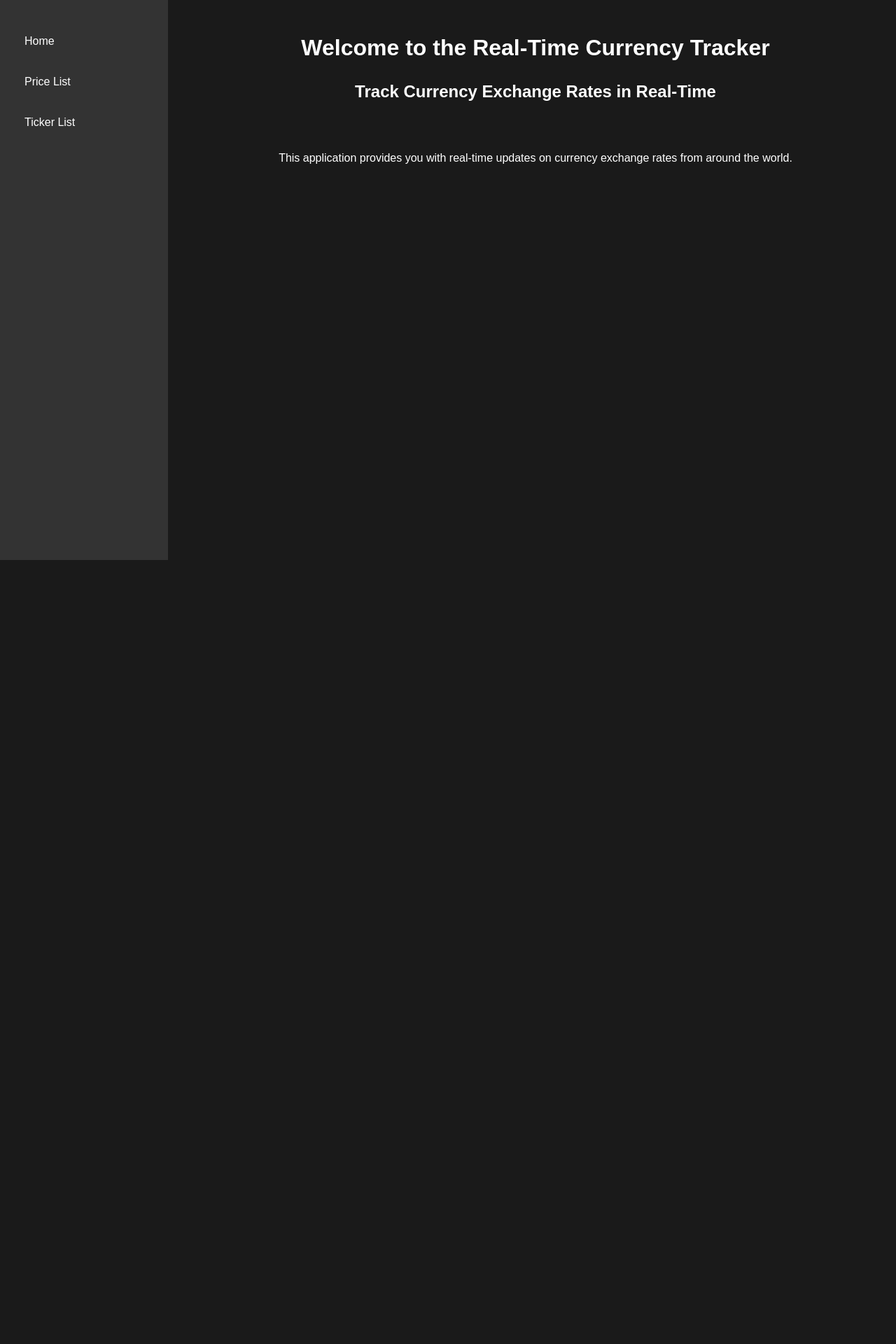
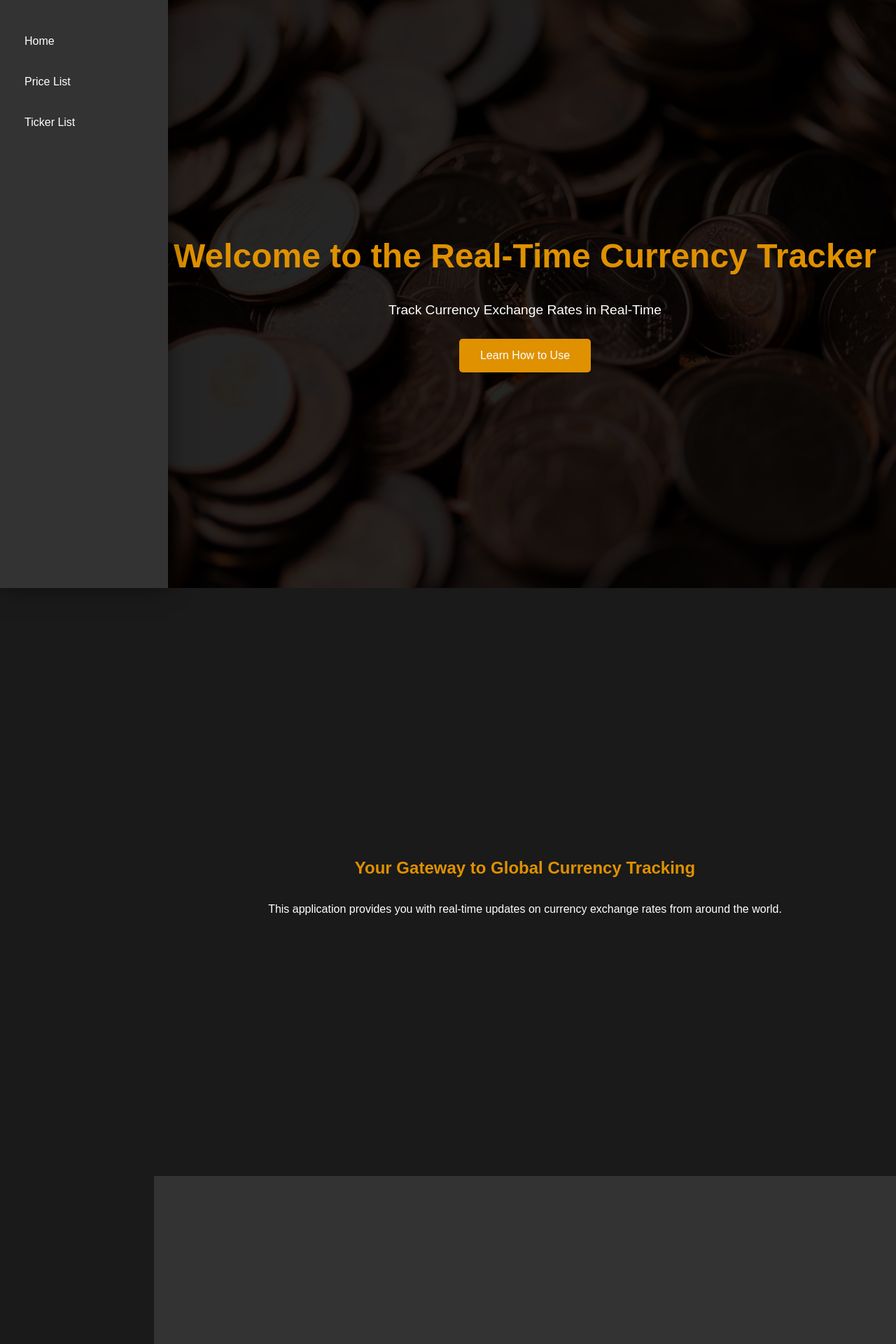
Before and after one commit to aim-Tokinyem/Websocket-MarketData, a Flask app: page /home in a window 1280 px wide. Shown: the top 1920 px of the page at 70% size. Before the commit the page ends 800 px from the top, so only its background shows below. Run offline with Flask 3, Linux system fonts and the light colour scheme; parts of the project's set-up code (start-up, migrations or seed data) failed here and were passed over; some libraries are stand-ins or nearby versions.

Commit message:
updateing home page

```diff
--- a/server/server.py
+++ b/server/server.py
@@ -26,6 +26,16 @@ app = Flask(__name__)
 # jwt = JWTManager(app)
 
 postgres = PostgreStorage(db_config)
+
+
+def validate_ticker_data(currency1, currency2, ticker, postgres, existing_ticker=None):
+    """Validate ticker data for adding or updating."""
+    if not ticker:
+        raise ValueError('Missing required field: Ticker')
+    elif currency1 == currency2:
+        raise ValueError('Currency1 cannot be the same as Currency2')
+    elif postgres.ticker_exists(currency1, currency2, ticker) and ticker != existing_ticker:
+        raise ValueError('Ticker already exists')
 
 @app.route('/price_data')
 def gets_data():
@@ -57,11 +67,17 @@ def ticker_post():
         currency2 = request.json.get('currency2')
         ticker = request.json.get('ticker')
 
+        # Validate data
+        validate_ticker_data(currency1, currency2, ticker, postgres)
+
         data = [currency1,currency2,ticker]
         postgres.insert_ticker(data)
 
         logging.info('Data inserted successfully')
         return jsonify({'message': 'Data inserted successfully'}), 200
+    except ValueError as ve:
+        logging.warning('Validation error: %s', str(ve))
+        return jsonify({'error': str(ve)}), 400
     except Exception as e:
         logging.error('Error inserting ticker data : %s', str(e))
         return jsonify({'error': str(e)}), 500
@@ -96,11 +112,15 @@ def ticker_delete():
 def ticker_update():
     """Update ticker data."""
     try:
-        cur1 = request.json.get('currency1')
-        cur2 = request.json.get('currency2')
+        currency1 = request.json.get('currency1')
+        currency2 = request.json.get('currency2')
         ticker = request.json.get('ticker')
         existing_ticker = request.json.get('existing_ticker')
-        data = [cur1,cur2,ticker,existing_ticker]
+        data = [currency1,currency2,ticker,existing_ticker]
+
+        # Validate data
+        validate_ticker_data(currency1, currency2, ticker, postgres)
+
         postgres.update_ticker(data)
         logging.info("Row with ID %s updated successfully", existing_ticker)
         return jsonify({'message': f"Row with ID {existing_ticker} updated successfully"}), 200
--- a/server/templates/index.html
+++ b/server/templates/index.html
@@ -5,191 +5,219 @@
     <meta name="viewport" content="width=device-width, initial-scale=1.0">
     <title>Live Exchange Rates</title>
     <style>
+        /* General Styles */
         body {
             background-color: #1a1a1a;
             color: #ffffff;
-            font-family: Arial, sans-serif;
+            font-family: 'Arial', sans-serif;
             margin: 0;
             padding: 0;
+            overflow-x: hidden;
         }
         h1, h2, h3, h4 {
             text-align: center;
             margin-top: 30px;
+            color: #df9100;
         }
-        label {
-            display: block;
-            margin-top: 10px;
-        }
-        input[type="text"],
-        select,
-        button {
-            padding: 8px;
-            border-radius: 4px;
-            border: 1px solid #555;
-            background-color: #333;
-            color: #fff;
-        }
-        input[type="text"]:focus,
-        select:focus {
-            outline: none;
+        .link {
+            text-decoration: none;
+            font-weight: bold;
+            color: #df9100;
         }
 
-        .container {
-            text-align: right;
-            padding: 10px;
-            margin-right: 10px;
+        /* Navbar Placeholder */
+        #navbar {
+            background-color: #2a2a2a;
+            z-index: 2;
+            /* padding: 10px;
+            text-align: center; */
         }
-        #filter-container {
+
+        /* Full-screen Sections */
+        .hero-section, .container, .how-to-section {
+            height: 100vh; /* Each section takes up 100% of the viewport height */
             display: flex;
             justify-content: center;
             align-items: center;
-            margin-bottom: 20px;
+            flex-direction: column;
+            text-align: center;
+            padding: 20px;
         }
-        #filter-container label {
-            margin: 0 10px;
-        }
-        #filter-container input {
-            padding: 10px;
-            margin: 0 10px;
-            border: 1px solid #555;
-            border-radius: 5px;
-            background-color: #333;
-            color: #fff;
-        }
-        #filter-container input:focus {
-            outline: none;
-            border-color: #888;
-        }
-        .styled-table-container {
-            width: 98%;
-            height: 550px; /* Set your desired height */
-            overflow: auto;
-            margin-left: 15px;
-            margin-right: 15px;
-            margin-bottom: 15px;
-            border-radius: 15px;
-            box-shadow: 0 0 30px rgba(0, 0, 0, 0.5);
-        }
-        .styled-table {
-            width: 98%;
-            border-collapse: collapse;
-            border-spacing: 0;
-            border-radius: 15px;
-            overflow: hidden;
-            margin-left: 15px;
-            margin-right: 15px;
-            margin-bottom: 15px;
-            font-size: 0.9em;
-            font-family: sans-serif;
-            min-width: 400px;
-            box-shadow: 0 0 30px rgba(0, 0, 0, 0.5);
-        }
-        .styled-table thead {
-            background-color: #313131;
+        /* Hero Section */
+        .hero-section {
+            position: relative; /* Enable positioning for overlay */
+            background: url("{{ url_for('static', filename='images/BG-HOME.png') }}") no-repeat center center/cover;
+            /* background: linear-gradient(rgba(0, 0, 0, 0.5), rgba(0, 0, 0, 0.5)), url('currency-background.jpg') no-repeat center center/cover; */
+            /* background-attachment: scroll; Ensure background scrolls with the page */
             color: #ffffff;
-            text-align: left;
-            position: sticky; /* Keeps the header fixed when scrolling */
-            top: 0;
-            z-index: 1;
-            box-shadow: 0 0 30px rgba(0, 0, 0, 0.507);
+            height: 100vh;
+            display: flex;
+            justify-content: center;
+            align-items: center;
+            flex-direction: column;
+            text-align: center;
+            padding: 20px;
+            z-index: 0;
+            background-repeat: no-repeat;
+            background-attachment: fixed;
         }
 
-        .styled-table th,
-        .styled-table td {
-            padding: 12px 15px;
+        .hero-section::before {
+            content: '';
+            position: absolute;
+            top: 0;
+            left: 0;
+            width: 100%;
+            height: 100%;
+            background: rgba(0, 0, 0, 0.85); /* Dark semi-transparent overlay */
+            z-index: 1; /* Ensure overlay is behind text */
+        }
+        .hero-section h1 {
+            font-size: 3rem;
+            margin-bottom: 20px;
+            z-index: 2;
+        }
+        .hero-section p {
+            font-size: 1.2rem;
+            margin-bottom: 30px;
+            z-index: 2;
+        }
+        .hero-section .cta-button {
+            background-color: #df9100;
+            color: #ffffff;
+            padding: 15px 30px;
+            border-radius: 5px;
+            text-decoration: none;
+            font-size: 1rem;
+            transition: background-color 0.3s ease;
+            z-index: 2;
+        }
+        .hero-section .cta-button:hover {
+            background-color: #e68a00;
         }
 
-        .styled-table tbody {
-            display: block;
-            overflow-y: auto;
-            overflow-x: hidden;
-            max-height: calc(93vh - 200px);
+        /* Main Container */
+        .main-container {
+            text-align: center;
+            margin-left: 220px;
+            width: 100%;
+            /* padding: 20px; */
         }
 
-        .styled-table thead,
-        .styled-table tbody tr {
-            display: table;
-            width: 100%;
-            table-layout: fixed;
+        /* How-to Section */
+        .how-to-section {
+            background-color: #333;
+            color: #ffffff;
+            padding: 50px 20px;
+        }
+        .how-to-section h2 {
+            margin-bottom: 40px;
+            color: #df9100;
+        }
+        .steps {
+            display: flex;
+            justify-content: space-around;
+            flex-wrap: wrap;
+            gap: 20px;
+        }
+        .step {
+            flex: 1;
+            min-width: 280px;
+            max-width: 320px;
+            background-color: #444;
+            padding: 20px;
+            border-radius: 10px;
+            text-align: center;
+            transition: transform 0.3s ease;
+        }
+        .step:hover {
+            transform: scale(1.05);
+        }
+        .step h3 {
+            margin-bottom: 20px;
+            color: #df9100;
+        }
+        .step p {
+            font-size: 0.9rem;
         }
 
-        .styled-table tbody tr {
-            border-bottom: 1px solid #2e2e2e;
+        /* Footer Styles */
+        footer {
+            text-align: center;
+            padding: 20px;
+            background-color: #2a2a2a;
+            color: #fff;
+            margin-top: 50px;
         }
 
-        .styled-table tbody tr:nth-of-type(even) {
-            background-color: #2e2e2e;
+        /* Responsive Design */
+        @media (max-width: 768px) {
+            .hero-section h1 {
+                font-size: 2.5rem;
             }
-
-        .updated-row {
-            background-color: #e68a00 !important; /* Use !important to ensure the color is applied */
+            .hero-section p {
+                font-size: 1rem;
             }
-
-        /* Styling the scrollbar for WebKit browsers (e.g., Chrome, Safari) */
-        .styled-table tbody::-webkit-scrollbar, select::-webkit-scrollbar {
-            background-color: #202020;
-            width: 5px; /* Width of the scrollbar */
+            .steps {
+                flex-direction: column;
+                align-items: center;
             }
-
-        .styled-table tbody::-webkit-scrollbar-thumb, select::-webkit-scrollbar-thumb {
-            background-color: #df9100; /* Color of the scrollbar thumb */
-            border-radius: 6px; /* Roundness of the scrollbar thumb */
-        }
-
-        .styled-table tbody::-webkit-scrollbar-track, select::-webkit-scrollbar-track {
-            background-color: #333; /* Color of the scrollbar track */
-            border-radius: 6px; /* Roundness of the scrollbar track */
-        }
-
-        select::-webkit-scrollbar-thumb:hover {
-            background-color: #e68a00; /* Darker shade on hover */
-        }
-        /* Main container to account for navbar width */
-        .main-container {
-            text-align: center;
-            margin-left: 250px; /* Width of navbar (200px) + some space */
-            padding: 20px;
-            flex-grow: 1; /* Ensures the content takes up the remaining space */
-        }
-        .container {
-            display: flex;
-            justify-content: flex-end;
-            align-items: center;
-            padding: 10px;
-            margin-right: 10px;
-            gap: 10px; /* Space between input fields and buttons */
         }
     </style>
 </head>
 <body>
-  <div id="navbar"></div>
-    <div class="main-container">
-        <h1>Welcome to the Real-Time Currency Tracker</h1>
-        <h2>Track Currency Exchange Rates in Real-Time</h2>
-
-        <!-- Additional Content -->
-        <div class="content">
-            <br><br>
-            <p>This application provides you with real-time updates on currency exchange rates from around the world.</p>
-            <!-- <p>Use the navigation above to explore different features and stay updated with the latest market trends.</p> -->
+    <div id="navbar">
+        <!-- Placeholder for the navbar before it loads -->
+        <p>Loading navigation...</p>
     </div>
 
-        <!-- <footer>
+    <div class="main-container">
+
+    <!-- Hero Section -->
+    <section class="hero-section">
+        <h1>Welcome to the Real-Time Currency Tracker</h1>
+        <p>Track Currency Exchange Rates in Real-Time</p>
+        <a href="#how-to" class="cta-button">Learn How to Use</a>
+    </section>
+
+    <!-- Main Content Container -->
+    <div class="container">
+        <h2>Your Gateway to Global Currency Tracking</h2>
+        <p>This application provides you with real-time updates on currency exchange rates from around the world.</p>
+    </div>
+
+    <!-- How-to Section -->
+    <section id="how-to" class="how-to-section">
+        <h2>How to Use This Application</h2>
+        <div class="steps">
+            <div class="step">
+                <h3>Step 1</h3>
+                <p>Go to the <a class="link" href="ticker_list">Ticker List Page </a> and enter the currency pair and ticker symbol.</p>
+            </div>
+            <div class="step">
+                <h3>Step 2</h3>
+                <p>Proceed to the <a class="link" href="price_list">Price List Page</a> to view the results.</p>
+            </div>
+            <div class="step">
+                <h3>Step 3</h3>
+                <p>Review and analyze the data displayed to make informed decisions or further actions.</p>
+            </div>
+        </div>
+    </section>
+</div>
+    <!-- Footer
+    <footer>
         <p>&copy; 2024 Live Exchange Rates. All rights reserved.</p>
     </footer> -->
-    </div>
 
-
-
-</body>
-</html>
     <script>
         // Fetch the navbar.html content using Fetch API
         fetch('navbar.html')
             .then(response => response.text())
             .then(data => {
-                // Insert the navbar HTML into the div with id="navbar"
                 document.getElementById('navbar').innerHTML = data;
             })
             .catch(error => console.error('Error fetching navbar:', error));
     </script>
+</body>
+</html>
--- a/server/templates/navbar.html
+++ b/server/templates/navbar.html
@@ -15,6 +15,7 @@
         position: fixed;
         top: 0;
         left: 0;
+        box-shadow: 0 0 30px rgba(0, 0, 0, 0.5);
     }
 
     nav ul {
```
Also changed, not shown: datastore/postgre.py (+25 -0 lines), server/templates/ticker_list.html (+24 -20 lines), server/static/images/BG-HOME.png (added). Lines whose indentation alone changed are shown as unchanged.
